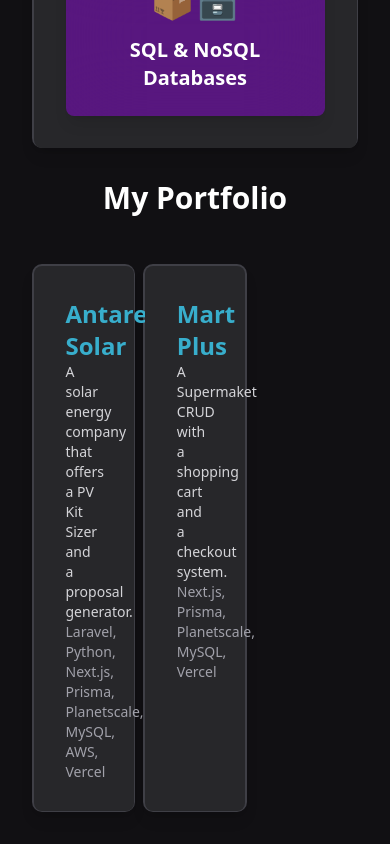
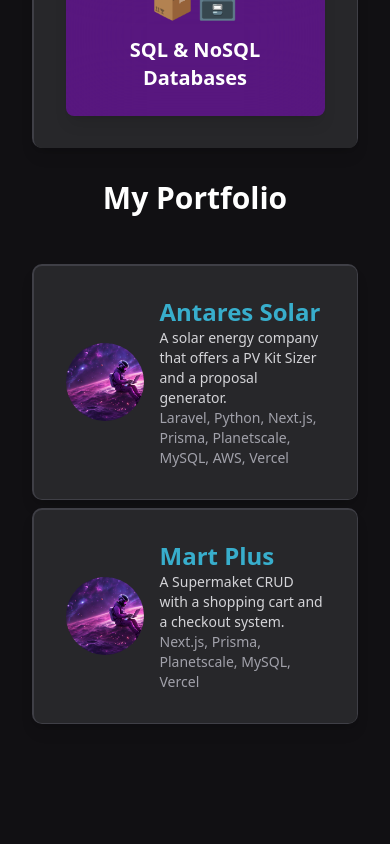
Before and after one commit to PortsZ/portszfolio, a Next.js app: page / in a window 390 px wide. Shown: the part 4252-5096 px from the top of the page. After the commit the page ends 5008 px from the top, so only its background shows below. Built offline with nearby package versions, Linux system fonts and the light colour scheme.

Commit message:
Project preview picture, navbar and responsiveness

```diff
--- a/src/components/grids/CardGrid.tsx
+++ b/src/components/grids/CardGrid.tsx
@@ -44,7 +44,7 @@
     <div
       id="cards"
       ref={cardsRef}
-      className="group grid auto-rows-max h-full w-full max-w-7xl grid-cols-3 gap-2 p-8"
+      className="group grid auto-rows-max h-full w-full max-w-7xl sm:grid-cols-3 md:grid-cols-2 grid-cols-1 gap-2 p-8"
     >
       {children}
     </div>
--- a/src/components/hero/Hero.tsx
+++ b/src/components/hero/Hero.tsx
@@ -64,6 +64,7 @@
         scale={0.95}
         perspective={2500}
         tiltMaxAngleX={10}
+        gyroscope={true}
         className="flex h-[80vh] w-full items-center justify-center rounded-lg bg-opacity-100 bg-[url(/Hero.jpg)] bg-cover bg-no-repeat
         sm:p-24 backdrop-blur-lg"
       >
--- a/src/components/navigation/Navbar.tsx
+++ b/src/components/navigation/Navbar.tsx
@@ -4,11 +4,11 @@
     return (
         <nav className="fixed z-10 flex justify-end w-full text-white p-8 sm:px-24">
             <ul className="flex space-x-4">
-                <li><a href="#">About</a></li>
-                <li><a href="#">Portfolio</a></li>
-                <li><a href="#">Contact</a></li>
-                <li><a href="https://github.com"><FaGithub /></a></li>
-                <li><a href="https://linkedin.com"><FaLinkedin /></a></li>
+                <li><a href="#about">About</a></li>
+                <li><a href="#portfolio">Portfolio</a></li>
+                <li><a href="#contact">Contact</a></li>
+                <li><a href="https://github.com/portsz"><FaGithub /></a></li>
+                <li><a href="https://www.linkedin.com/in/joao-pedro-portes-301364184/"><FaLinkedin /></a></li>
             </ul>
         </nav>
     );
--- a/src/components/portfolio/Portfolio.tsx
+++ b/src/components/portfolio/Portfolio.tsx
@@ -31,10 +31,13 @@
               onClick={() => setSelectedProject(project)}
             >
               <HoverableCard>
+                <div className="flex gap-4 w-full justify-center h-full items-center ">
+                  <img src="/Hero.jpg" className="object-cover w-[20vw] h-[20vw] md:w-[10vw] md:h-[10vw]  rounded-full "/>
                 <div className="">
                   <h2 className="text-2xl text-secondary font-bold">{project.preview.title}</h2>
                   <p className="text-sm text-zinc-300">{project.preview.description}</p>
                   <p className="text-sm text-zinc-400">{project.preview.shortStack}</p>
+                </div>
                 </div>
               </HoverableCard>
             </motion.div>
```
